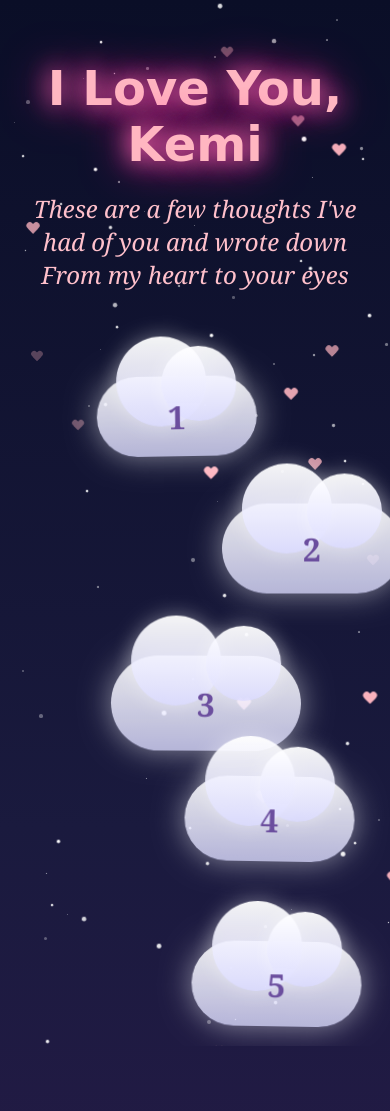
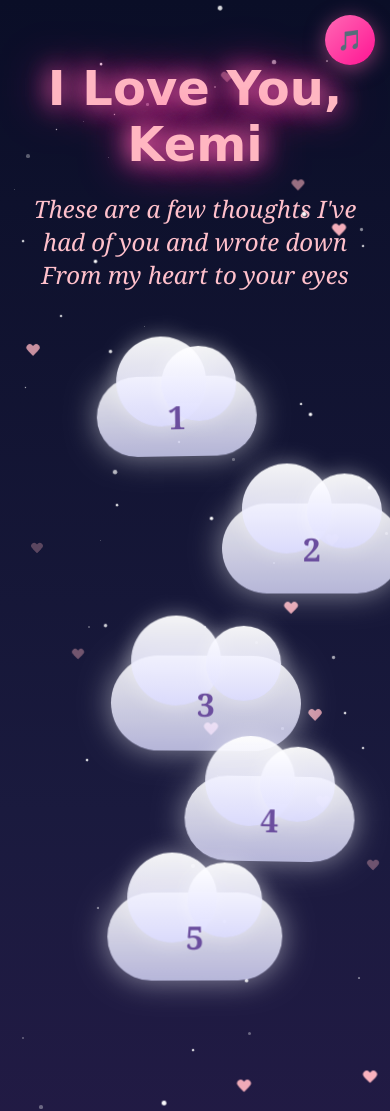
Before and after one commit to KingCodeZ/14th, a plain HTML site: page night-time.html in a window 390 px wide. Shown: the top 1111 px of the page. Drawn offline with Linux system fonts and the light colour scheme; a web font is replaced by a local one.

Commit message:
Update night-time.html

```diff
--- a/night-time.html
+++ b/night-time.html
@@ -83,6 +83,68 @@
             50% { opacity: 1; transform: scale(1.2); }
         }
 
+        /* Music Player Button */
+        .music-player {
+            position: fixed;
+            top: 20px;
+            right: 20px;
+            z-index: 1000;
+            background: linear-gradient(135deg, #ff69b4 0%, #ff1493 100%);
+            border: none;
+            width: 60px;
+            height: 60px;
+            border-radius: 50%;
+            cursor: pointer;
+            display: flex;
+            align-items: center;
+            justify-content: center;
+            box-shadow: 0 4px 20px rgba(255, 105, 180, 0.5);
+            transition: all 0.3s ease;
+        }
+
+        .music-player:hover {
+            transform: scale(1.1);
+            box-shadow: 0 6px 30px rgba(255, 20, 147, 0.7);
+        }
+
+        .music-player.playing {
+            animation: musicPulse 2s ease-in-out infinite;
+        }
+
+        @keyframes musicPulse {
+            0%, 100% {
+                box-shadow: 0 4px 20px rgba(255, 105, 180, 0.5);
+            }
+            50% {
+                box-shadow: 0 8px 40px rgba(255, 20, 147, 0.8), 0 0 60px rgba(255, 105, 180, 0.6);
+            }
+        }
+
+        .music-icon {
+            font-size: 24px;
+            color: white;
+        }
+
+        .music-tooltip {
+            position: absolute;
+            bottom: -40px;
+            right: 0;
+            background: rgba(10, 14, 39, 0.9);
+            color: #ffb6c1;
+            padding: 8px 14px;
+            border-radius: 8px;
+            font-size: 0.75em;
+            white-space: nowrap;
+            opacity: 0;
+            pointer-events: none;
+            transition: opacity 0.3s ease;
+            font-family: 'Georgia', serif;
+        }
+
+        .music-player:hover .music-tooltip {
+            opacity: 1;
+        }
+
         /* Header */
         .header {
             position: relative;
@@ -148,6 +210,11 @@
         .cloud:nth-child(4) {
             animation-delay: 3s;
             animation-duration: 11s;
+        }
+
+        .cloud:nth-child(5) {
+            animation-delay: 1s;
+            animation-duration: 13s;
         }
 
         @keyframes float {
@@ -316,6 +383,17 @@
         }
 
         @media (max-width: 768px) {
+            .music-player {
+                width: 50px;
+                height: 50px;
+                top: 15px;
+                right: 15px;
+            }
+
+            .music-icon {
+                font-size: 20px;
+            }
+
             .clouds-container {
                 grid-template-columns: 1fr;
                 gap: 40px;
@@ -350,6 +428,11 @@
                 margin-right: 15%;
             }
 
+            .cloud:nth-child(5) {
+                justify-self: start;
+                margin-left: 15%;
+            }
+
             .cloud-shape {
                 width: 180px;
                 height: 90px;
@@ -370,6 +453,11 @@
                 height: 85px;
             }
 
+            .cloud:nth-child(5) .cloud-shape {
+                width: 175px;
+                height: 88px;
+            }
+
             .cloud-shape::before {
                 width: 90px;
                 height: 90px;
@@ -387,6 +475,16 @@
     </style>
 </head>
 <body>
+    <!-- Music Player Button -->
+    <button class="music-player" id="musicPlayer" onclick="toggleMusic()">
+        <span class="music-icon" id="musicIcon">🎵</span>
+        <span class="music-tooltip" id="musicTooltip">Play Music</span>
+    </button>
+
+    <audio id="backgroundMusic" loop>
+        <source src="./wildflower.mp3" type="audio/mpeg">
+    </audio>
+
     <div id="valentine-page">
         <!-- Stars -->
         <div id="stars-container"></div>
@@ -420,7 +518,6 @@
                     <div class="cloud-number">4</div>
                 </div>
             </div>
-        </div>
             <div class="cloud" onclick="showPoem(5)">
                 <div class="cloud-shape">
                     <div class="cloud-number">5</div>
@@ -451,6 +548,32 @@
     </div>
 
     <script>
+        let isPlaying = false;
+
+        // Music toggle function
+        function toggleMusic() {
+            const music = document.getElementById('backgroundMusic');
+            const musicPlayer = document.getElementById('musicPlayer');
+            const musicIcon = document.getElementById('musicIcon');
+            const musicTooltip = document.getElementById('musicTooltip');
+
+            if (isPlaying) {
+                music.pause();
+                musicPlayer.classList.remove('playing');
+                musicIcon.textContent = '🎵';
+                musicTooltip.textContent = 'Play Music';
+                isPlaying = false;
+            } else {
+                music.play().catch(e => {
+                    console.log('Playback failed:', e);
+                });
+                musicPlayer.classList.add('playing');
+                musicIcon.textContent = '🎶';
+                musicTooltip.textContent = 'Pause Music';
+                isPlaying = true;
+            }
+        }
+
         // Create stars with some pink hearts
         function createStars() {
             const container = document.getElementById('stars-container');
```
